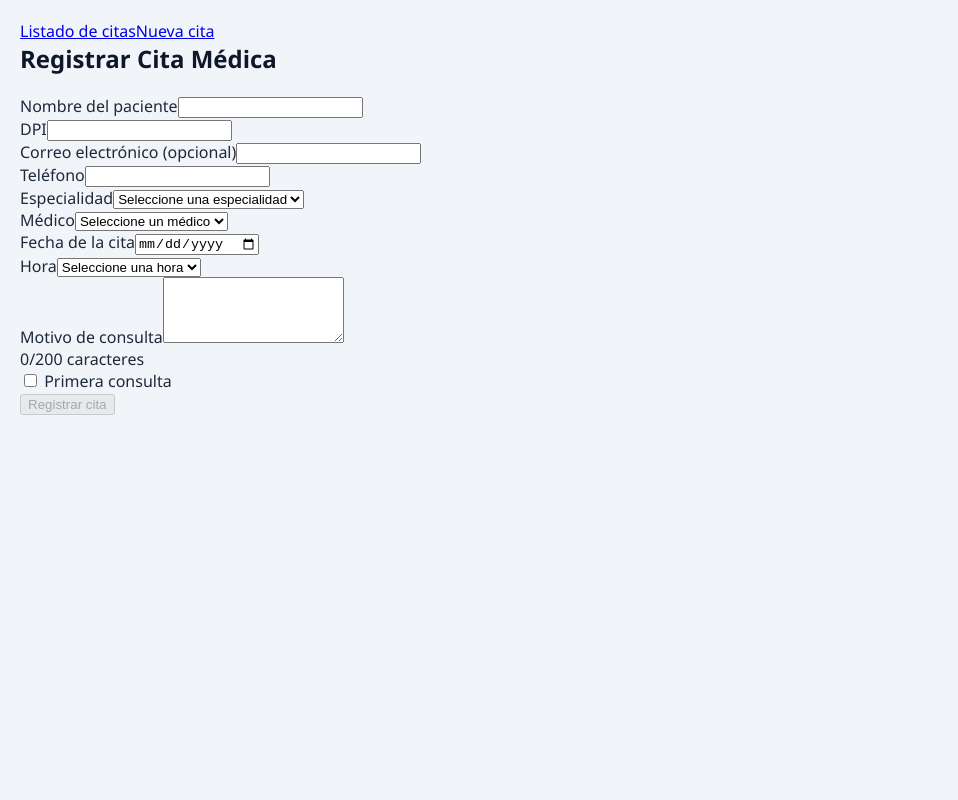
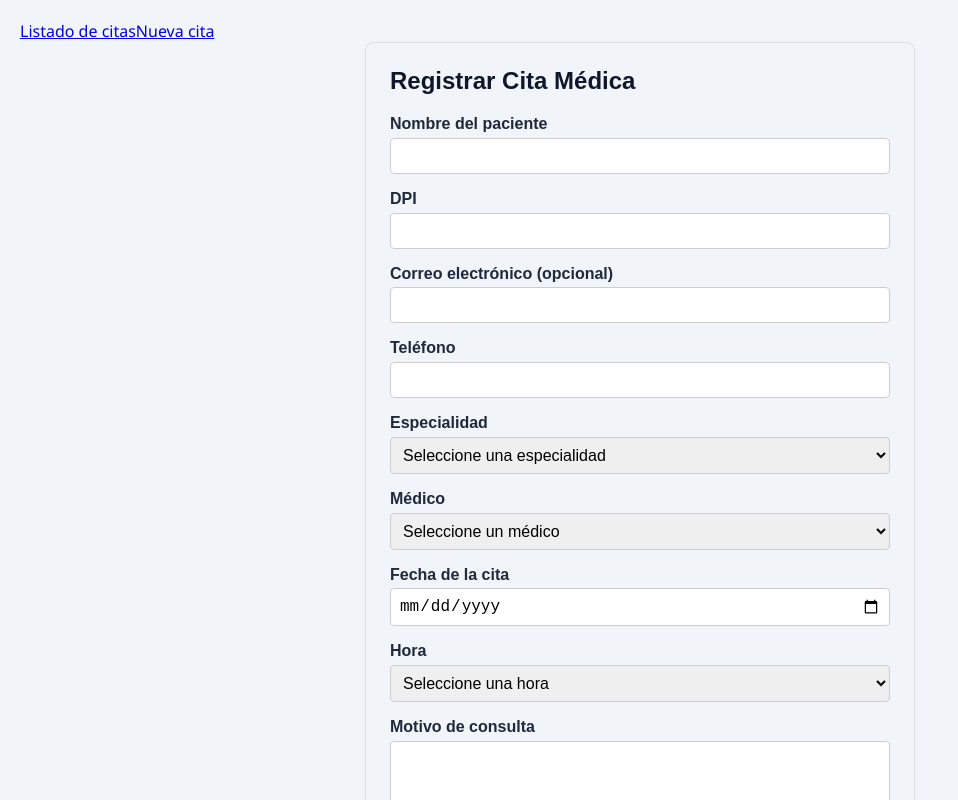
Before and after one commit to Diegoat96/Reservacion_De_Citas_Medicas, an Angular app: page /nueva-cita in a window 1280 px wide. Shown: the top 800 px of the page, without its empty margins (0-958 px from the left). Built offline with nearby package versions, Linux system fonts and the light colour scheme.

Commit message:
fix: agregar mensajes de error y contador de caracteres del motivo

```diff
--- a/angular.json
+++ b/angular.json
@@ -2,7 +2,8 @@
   "$schema": "./node_modules/@angular/cli/lib/config/schema.json",
   "version": 1,
   "cli": {
-    "packageManager": "npm"
+    "packageManager": "npm",
+    "analytics": "a67bf085-9f7e-4bf3-9577-5ed96567adbf"
   },
   "newProjectRoot": "projects",
   "projects": {
--- a/src/app/components/formulario-cita/formulario-cita.component.css
+++ b/src/app/components/formulario-cita/formulario-cita.component.css
@@ -1,69 +1,62 @@
-.form-grid {
-  display: grid;
-  grid-template-columns: repeat(auto-fit, minmax(280px, 1fr));
-  gap: 16px;
+.form-cita {
+  max-width: 500px;
+  margin: 0 auto;
+  padding: 1.5rem;
+  border: 1px solid #ddd;
+  border-radius: 8px;
+  font-family: Arial, sans-serif;
 }
 
-.form-group {
+.campo {
+  margin-bottom: 1rem;
   display: flex;
   flex-direction: column;
-  margin-bottom: 12px;
 }
 
-.form-group label {
-  font-weight: 600;
-  margin-bottom: 6px;
-  font-size: 0.9rem;
+label {
+  font-weight: bold;
+  margin-bottom: 0.3rem;
 }
 
-.form-control {
-  padding: 10px;
-  border: 1px solid var(--border-color);
-  border-radius: 6px;
-  font-size: 0.95rem;
-  outline: none;
-  transition: border-color 0.2s;
+input, select, textarea {
+  padding: 0.5rem;
+  border: 1px solid #ccc;
+  border-radius: 4px;
+  font-size: 1rem;
 }
 
-.form-control:focus {
-  border-color: var(--primary);
+.checkbox {
+  flex-direction: row;
+  align-items: center;
 }
 
-.form-control.invalid {
-  border-color: var(--error-color);
+.error {
+  color: #d32f2f;
+  font-size: 0.85rem;
+  margin-top: 0.2rem;
 }
 
-.error-msg {
-  color: var(--error-color);
+.contador {
   font-size: 0.8rem;
-  margin-top: 4px;
+  color: #777;
+  text-align: right;
 }
 
-.char-counter {
-  font-size: 0.75rem;
-  color: #64748b;
-  text-align: right;
-  margin-top: 2px;
+.contador.limite {
+  color: #d32f2f;
 }
 
-.btn-primary {
-  background-color: var(--primary);
+button {
+  padding: 0.7rem;
+  background-color: #1976d2;
   color: white;
   border: none;
-  padding: 12px 20px;
-  border-radius: 6px;
+  border-radius: 4px;
   cursor: pointer;
-  font-weight: 600;
-  width: 100%;
-  margin-top: 12px;
-  transition: background-color 0.2s;
+  font-size: 1rem;
 }
 
-.btn-primary:hover {
-  background-color: var(--primary-hover);
-}
-
-.btn-primary:disabled {
-  background-color: #94a3b8;
+button:disabled {
+  background-color: #aaa;
   cursor: not-allowed;
 }
```
